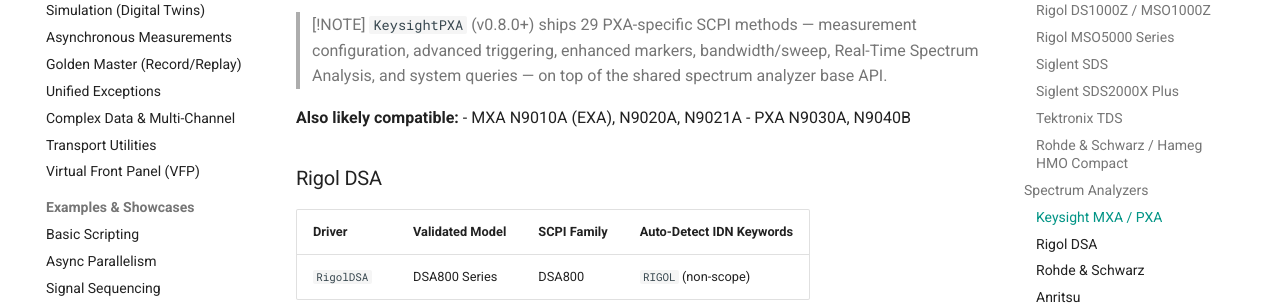
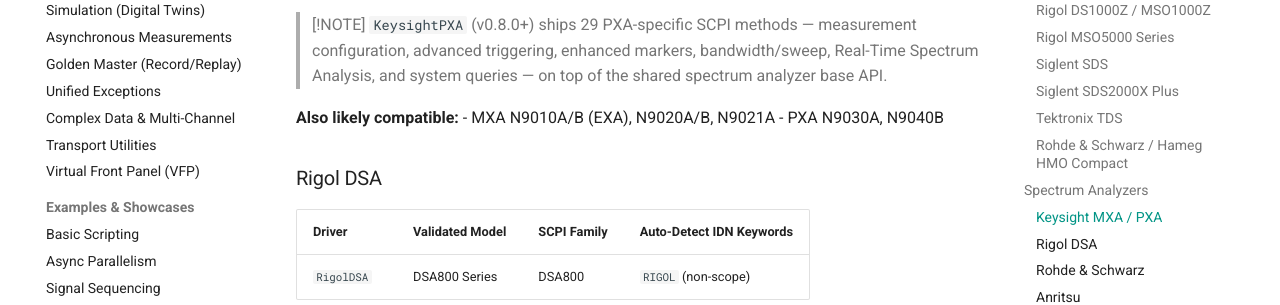
Before and after one commit to abduznik/instrumation, an MkDocs documentation site: the page built from docs/supported_instruments.md, in a window 1280 px wide and 900 px high, scrolled down 3453 px. Shown: the part 152-457 px from the top of the window. Built offline with MkDocs 1.6.1 and Material for MkDocs 9.7.7, drawn with Linux system fonts in a browser that asks for light colours; comment, search, counter and statistics services are not loaded.

```diff
--- a/docs/supported_instruments.md
+++ b/docs/supported_instruments.md
@@ -152,7 +152,7 @@ command shapes still used by the original SDS1000/SDS2000X(-E).
 > spectrum analyzer base API.
 
 **Also likely compatible:**
-- MXA N9010A (EXA), N9020A, N9021A
+- MXA N9010A/B (EXA), N9020A/B, N9021A
 - PXA N9030A, N9040B
 
 ### Rigol DSA
```
Also changed, not shown: scripts/new_instruments_plan.md (+2 -1 lines), 1 other file.
